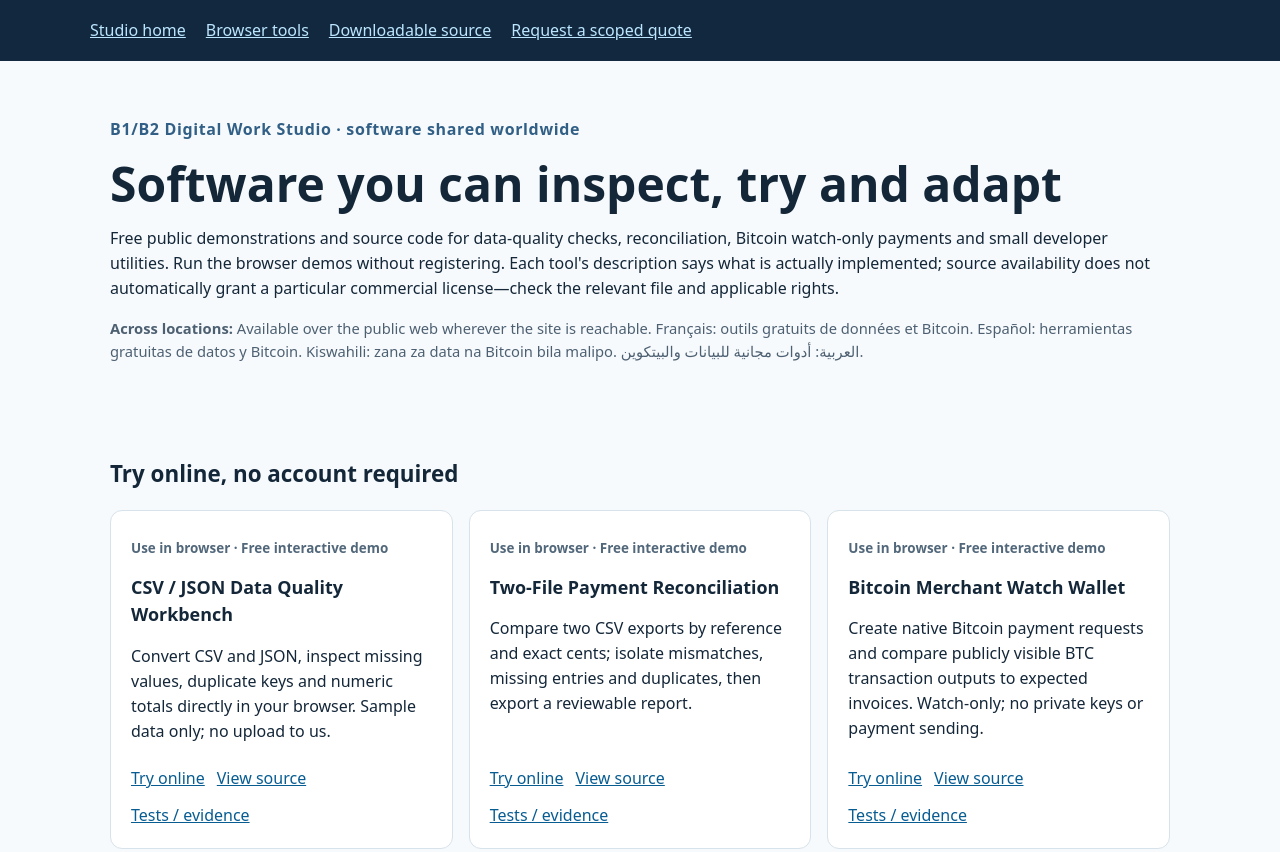
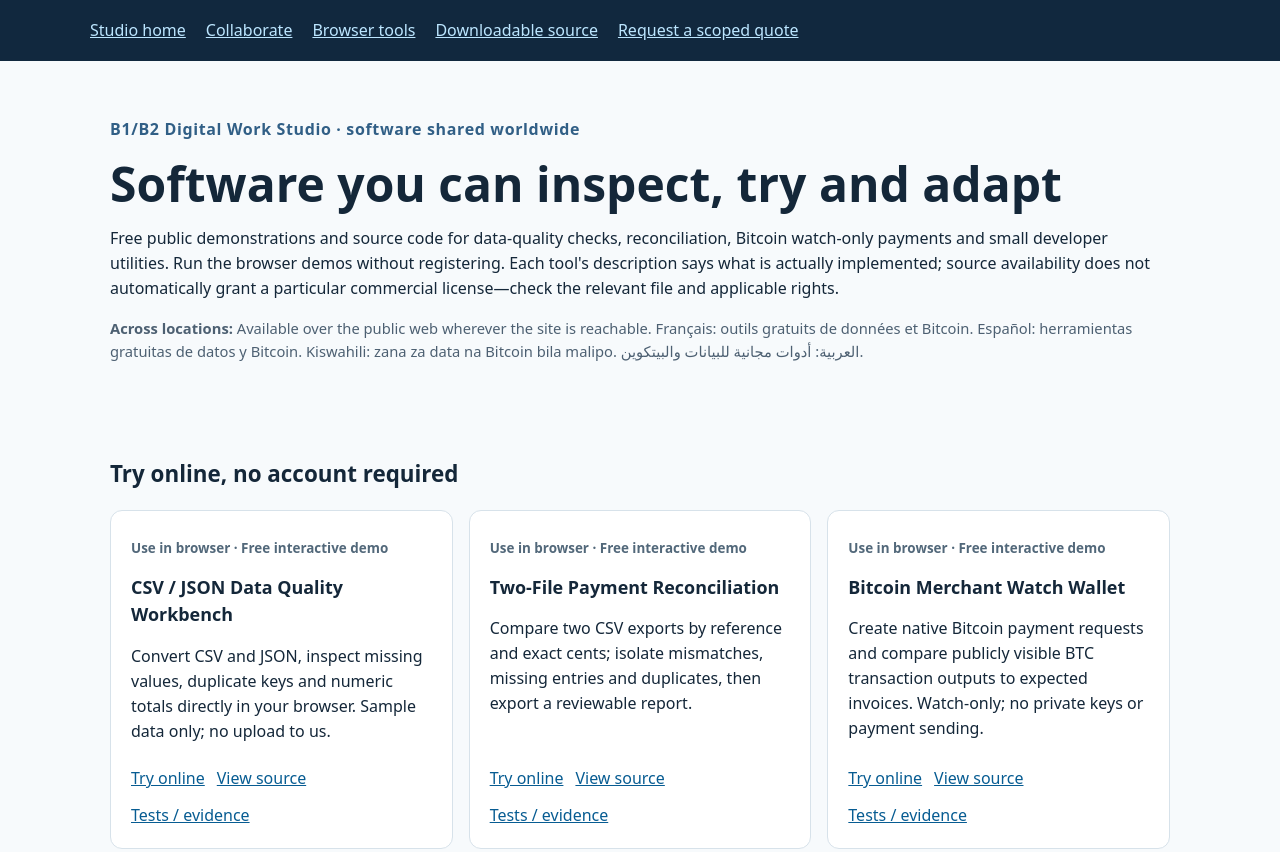
Before and after one commit to kwesigaamon8-web/Amon-Kwesiga, a plain HTML site: page docs/software.html in a window 1280 px wide. Shown: the top 852 px of the page. Drawn offline with Linux system fonts and the light colour scheme.

Commit message:
Publish worldwide opt-in B1 B2 project partner intake and hosted join page

```diff
--- a/docs/software.html
+++ b/docs/software.html
@@ -8,7 +8,7 @@
 *{box-sizing:border-box}body{margin:0;line-height:1.55}header,footer{background:#11283e;color:#eef6ff}header .wrap,footer .wrap{padding:18px 0}.wrap{max-width:1100px;margin:auto;padding:0 20px}header a,footer a{color:#bce6ff}header nav{display:flex;gap:20px;flex-wrap:wrap}.intro{padding:40px 0 25px}h1{font-size:clamp(1.8rem,4.5vw,3rem);line-height:1.1;margin:0 0 15px}h2{margin:35px 0 18px;font-size:1.4rem}h3{font-size:1.12rem;margin:8px 0}.eyebrow{font-weight:650;color:#315f86;letter-spacing:.04em}.muted,.tag{color:#52687a}.tag{font-size:.84rem;font-weight:650;margin:0}.grid{display:grid;grid-template-columns:repeat(auto-fit,minmax(265px,1fr));gap:16px}.card{border:1px solid #d7e2ea;border-radius:12px;background:white;padding:20px;display:flex;flex-direction:column;min-height:230px}.card p{margin:7px 0}.card .links{display:flex;gap:12px;flex-wrap:wrap;margin-top:auto;padding-top:16px}a{color:#075c92}a:focus-visible{outline:3px solid #eaad3c;outline-offset:3px}.notice{padding:18px 20px;border-left:3px solid #527e97;background:#eaf2f8;margin:25px 0}.languages{font-size:.92rem;color:#4d6072;padding-bottom:20px}footer{margin-top:45px}footer p{margin:4px 0}button{cursor:pointer}
 </style></head>
 <body>
-<header><div class="wrap"><nav aria-label="Site navigation"><a href="index.html">Studio home</a><a href="#browser">Browser tools</a><a href="#download">Downloadable source</a><a href="https://github.com/kwesigaamon8-web/Amon-Kwesiga/issues/new?template=paid-work-request.yml">Request a scoped quote</a></nav></div></header>
+<header><div class="wrap"><nav aria-label="Site navigation"><a href="index.html">Studio home</a><a href="join.html">Collaborate</a><a href="#browser">Browser tools</a><a href="#download">Downloadable source</a><a href="https://github.com/kwesigaamon8-web/Amon-Kwesiga/issues/new?template=paid-work-request.yml">Request a scoped quote</a></nav></div></header>
 <main class="wrap"><section class="intro">
 <p class="eyebrow">B1/B2 Digital Work Studio · software shared worldwide</p>
 <h1>Software you can inspect, try and adapt</h1>
```
